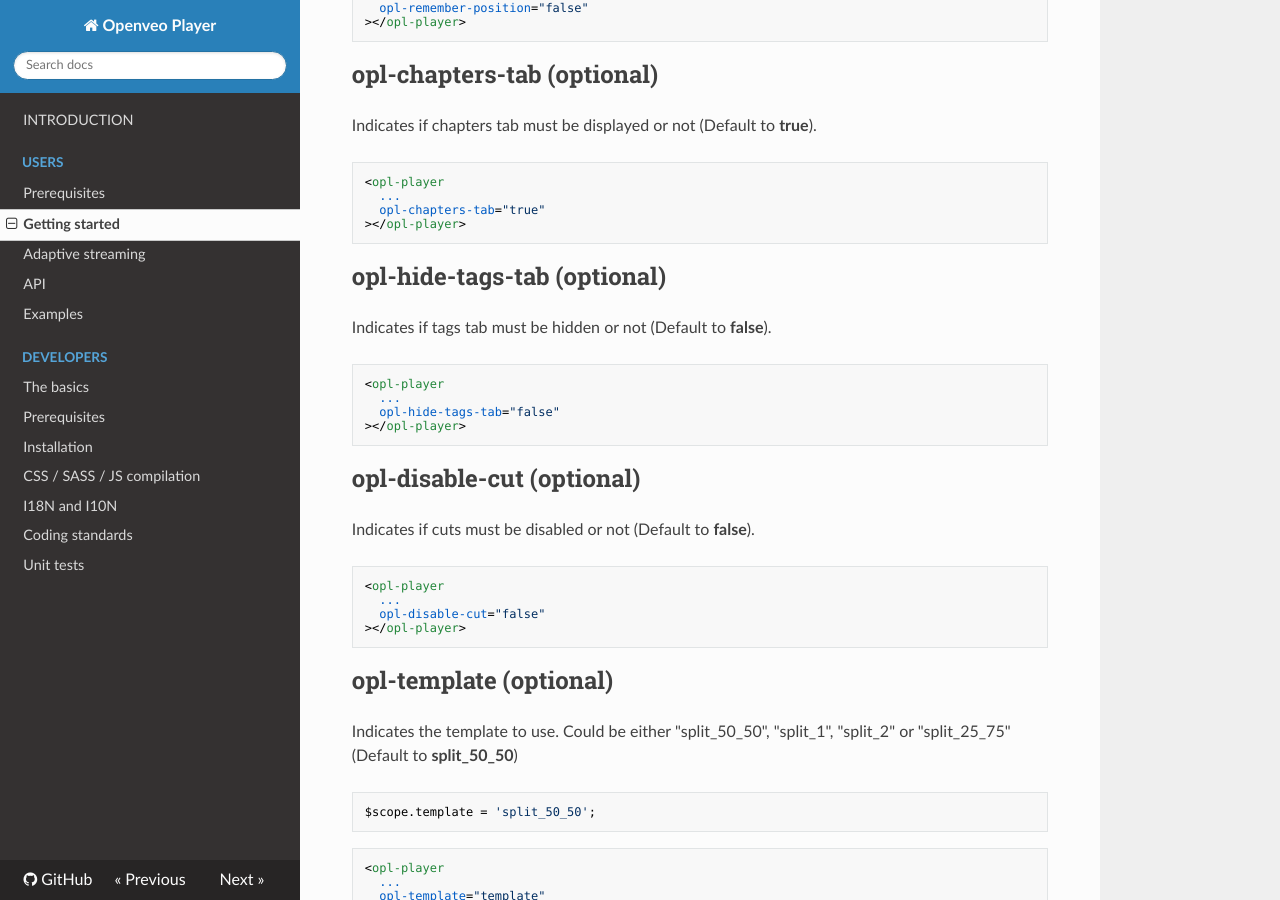
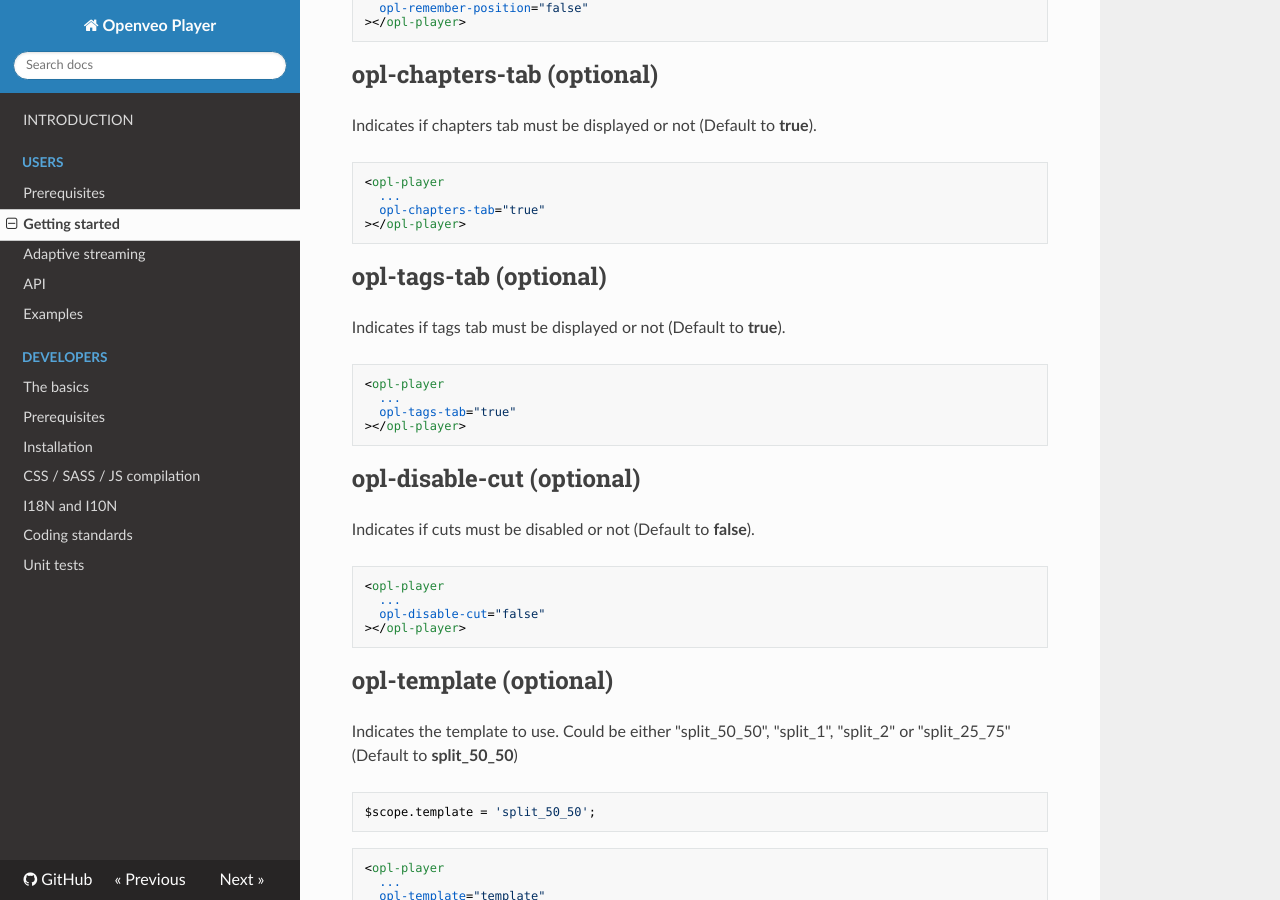
Before and after one commit to veo-labs/openveo-player, an MkDocs documentation site: the page built from docs/getting-started.md, in a window 1280 px wide and 900 px high, scrolled down 5583 px. Built offline with MkDocs 1.6.1, drawn with Linux system fonts in a browser that asks for light colours; nearby versions of some CDN libraries; old or Windows-style settings are respelled for this version of MkDocs; some of the changed text lies outside the part shown.

Commit message:
Rename and invert "opl-hide-tags-tab" attribute
Attribute "opl-hide-tags-tab" has been renamed
into "opl-tags-tab" and has been inverted, meaning
that its value must be inverted.

````diff
--- a/docs/getting-started.md
+++ b/docs/getting-started.md
@@ -18,7 +18,7 @@ OpenVeo Player defines an AngularJS directive **opl-player**:
   opl-auto-play="false"
   opl-remember-position="false"
   opl-chapters-tab="true"
-  opl-hide-tags-tab="false"
+  opl-tags-tab="true"
   opl-disable-cut="false"
 ></opl-player>
 ```
@@ -309,14 +309,14 @@ Indicates if chapters tab must be displayed or not (Default to **true**).
 ></opl-player>
 ```
 
-## opl-hide-tags-tab (optional)
+## opl-tags-tab (optional)
 
-Indicates if tags tab must be hidden or not (Default to **false**).
+Indicates if tags tab must be displayed or not (Default to **true**).
 
 ```html
 <opl-player
   ...
-  opl-hide-tags-tab="false"
+  opl-tags-tab="true"
 ></opl-player>
 ```
 
--- a/src/components/player.component.js
+++ b/src/components/player.component.js
@@ -59,7 +59,7 @@
  *  - [Boolean] **opl-veo-labs-icon** true to display the Veo-Labs icon (default to true)
  *  - [Boolean] **opl-time** true to display the actual time and duration (default to true)
  *  - [Boolean] **opl-chapters-tab** true to display chapters tab (default to true)
- *  - [Boolean] **opl-hide-tags-tab** true to hide tags tab (default to false)
+ *  - [Boolean] **opl-tags-tab** true to display tags tab (default to true)
  *  - [Boolean] **opl-full-viewport** true to display the player in full viewport (default to false)
  *  - [Boolean] **opl-disable-cut** true to disable cuts (default to false)
  *  - [String] **opl-language** Player language code (e.g. fr) (default to "en")
@@ -274,7 +274,7 @@
  *                  opl-auto-play="false"
  *                  opl-remember-position="false"
  *                  opl-chapters-tab="true"
- *                  opl-hide-tags-tab="false"
+ *                  opl-tags-tab="true"
  *                  opl-disable-cut="false"
  *      ></opl-player>
  *
@@ -300,7 +300,7 @@
       oplAutoPlay: '@?',
       oplRememberPosition: '@?',
       oplChaptersTab: '@?',
-      oplHideTagsTab: '@?',
+      oplTagsTab: '@?',
       oplDisableCut: '@?'
     }
   });
````
Also changed, not shown: CHANGELOG.md (+1 -0 lines), src/components/player.component.spec.js (+2 -2 lines), src/components/player.controller.js (+5 -5 lines).
